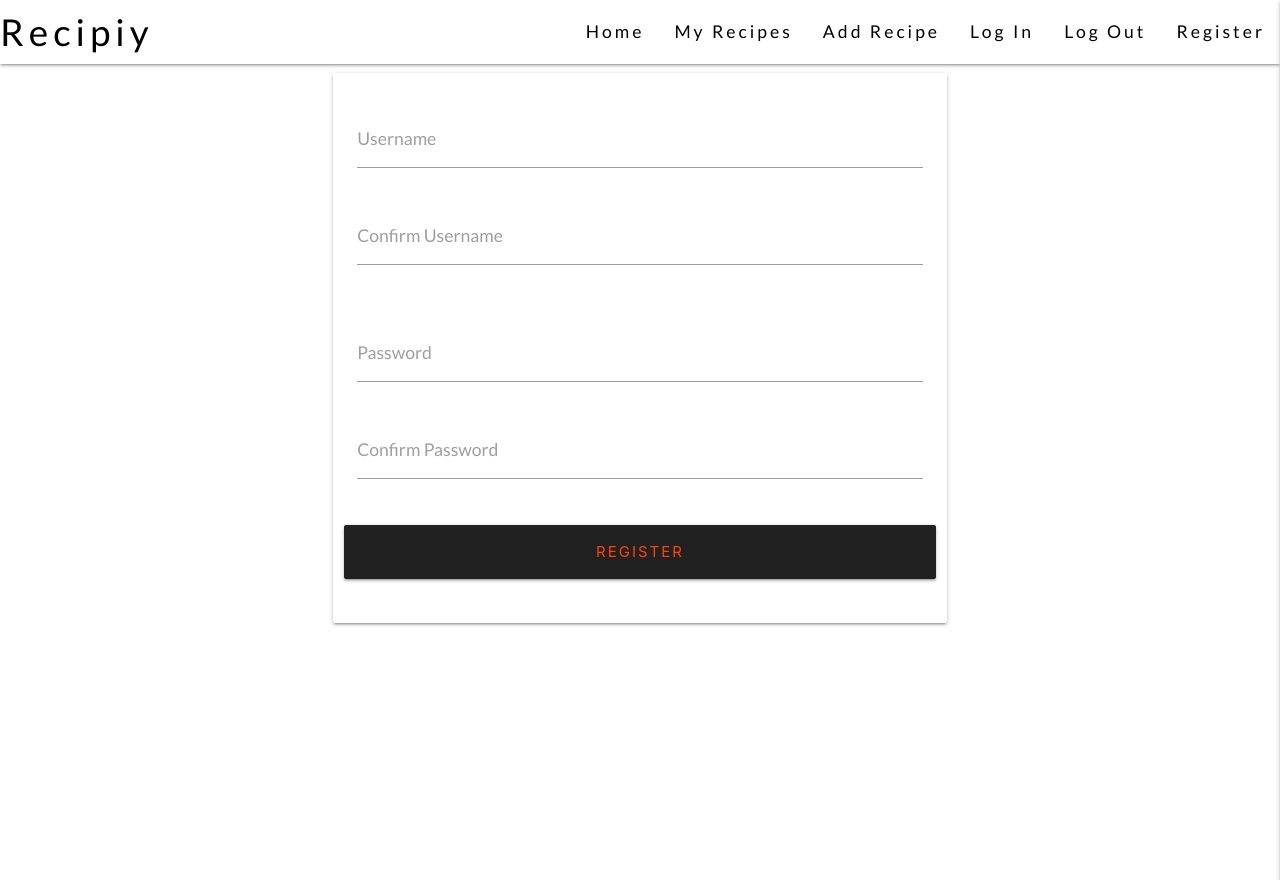
After one commit to BesnikShala/Recipiy-MS3-Project, a Flask app: page /register in a window 1280 px wide. The commit adds this page. Shown: the top 880 px of the page. Run offline with Flask 2, Linux system fonts and the light colour scheme; some libraries are stand-ins or nearby versions.

Commit message:
added registration template and form

```diff
--- a/app.py
+++ b/app.py
@@ -4,6 +4,7 @@ from flask import (
     redirect, session, url_for)
 from flask_pymongo import PyMongo
 from bson.objectid import ObjectId
+from werkzeug.security import generate_password_hash, check_password_hash
 if os.path.exists("env.py"):
     import env
 
@@ -26,6 +27,11 @@ def get_recipes():
     return render_template("recipes.html", recipes=recipes)
 
 
+@app.route("/register", methods=["GET", "POST"])
+def register():
+    return render_template("register.html")
+
+
 if __name__ == "__main__":
     app.run(host=os.environ.get("IP"),
             port=int(os.environ.get("PORT")),
--- a/static/css/style.css
+++ b/static/css/style.css
@@ -21,3 +21,12 @@ nav .brand-logo {
     color: black;
     letter-spacing: 5px;
 }
+
+.letter-space {
+    letter-spacing: 2px;
+}
+
+.register {
+    background-color: #5c5252;
+    color: orangered;
+}
--- a/static/js/script.js
+++ b/static/js/script.js
@@ -1,4 +1,5 @@
 //  initialize javascript
  $(document).ready(function () {
      $('.sidenav').sidenav({edge: "right"});
+     $('.modal').modal();
  });
--- a/templates/base.html
+++ b/templates/base.html
@@ -24,7 +24,7 @@
                       <li><a href="#">Add Recipe</a></li>
                       <li><a href="#">Log In</a></li>
                       <li><a href="#">Log Out</a></li>
-                      <li><a href="#">Register</a></li>
+                      <li><a class="modal-trigger" href="{{ url_for('register') }}">Register</a></li>
 
                   </ul>
               </div>
@@ -36,12 +36,25 @@
               <li><a href="#">Add Recipe</a></li>
               <li><a href="#">Log In</a></li>
               <li><a href="#">Log Out</a></li>
-              <li><a href="#">Register</a></li>
+              <li><a class="modal-trigger" href="{{ url_for('register') }}">Register</a></li>
           </ul>
     </header>
 
 
     {% block content %}
+        <!-- Modal Trigger -->
+        <a class="waves-effect waves-light btn modal-trigger" href="#modal1">Modal</a>
+
+        <!-- Modal Structure -->
+        <div id="modal1" class="modal">
+            <div class="modal-content">
+                <h4>Modal Header</h4>
+                <p>A bunch of text</p>
+            </div>
+            <div class="modal-footer">
+                <a href="#!" class="modal-close waves-effect waves-green btn-flat">Agree</a>
+            </div>
+        </div>
     {% endblock %}
 
     <script src="https://code.jquery.com/jquery-3.6.0.min.js"
--- /dev/null
+++ b/templates/register.html
@@ -0,0 +1,44 @@
+{% extends "base.html" %}
+{% block content %}
+
+    <div class="row">
+        <form class="col s12 m6 offset-m3" method="POST" action="{{ url_for('register') }}">
+            <div class="card-panel">
+                <!-- Username section -->
+                <div class="row">
+                    <div class="input-field col s12">
+                        <input class="validate" id="username" name="username" type="text">
+                        <label for="username">Username</label>
+                    </div>
+                    <div class="input-field col s12">
+                        <input class="validate" id="confirm-user" name="confirm-user" type="text">
+                        <label for="confirm-user">Confirm Username</label>
+                    </div>
+                </div>
+                <!-- Password section -->
+                <div class="row">
+                    <div class="input-field col s12">
+                        <input class="validate" id="password" name="password" type="text">
+                        <label for="password">Password</label>
+                    </div>
+                    <div class="input-field col s12">
+                        <input class="validate" id="confirm-pass" name="confirm-pass" type="text">
+                        <label for="confirm-pass">Confirm Password</label>
+                    </div>
+                </div>
+                <!-- register button -->
+                <div class="row">
+                    <button class="col s12 btn-large grey darken-4 text-shadow letter-space register">
+                        Register
+                    </button>
+                </div>
+            </div>
+        </form>
+    </div>
+
+
+    <!-- <div class="promotion">
+        Promotional 15% off on cooking utensils
+    </div>
+     -->
+{% endblock %}
```
